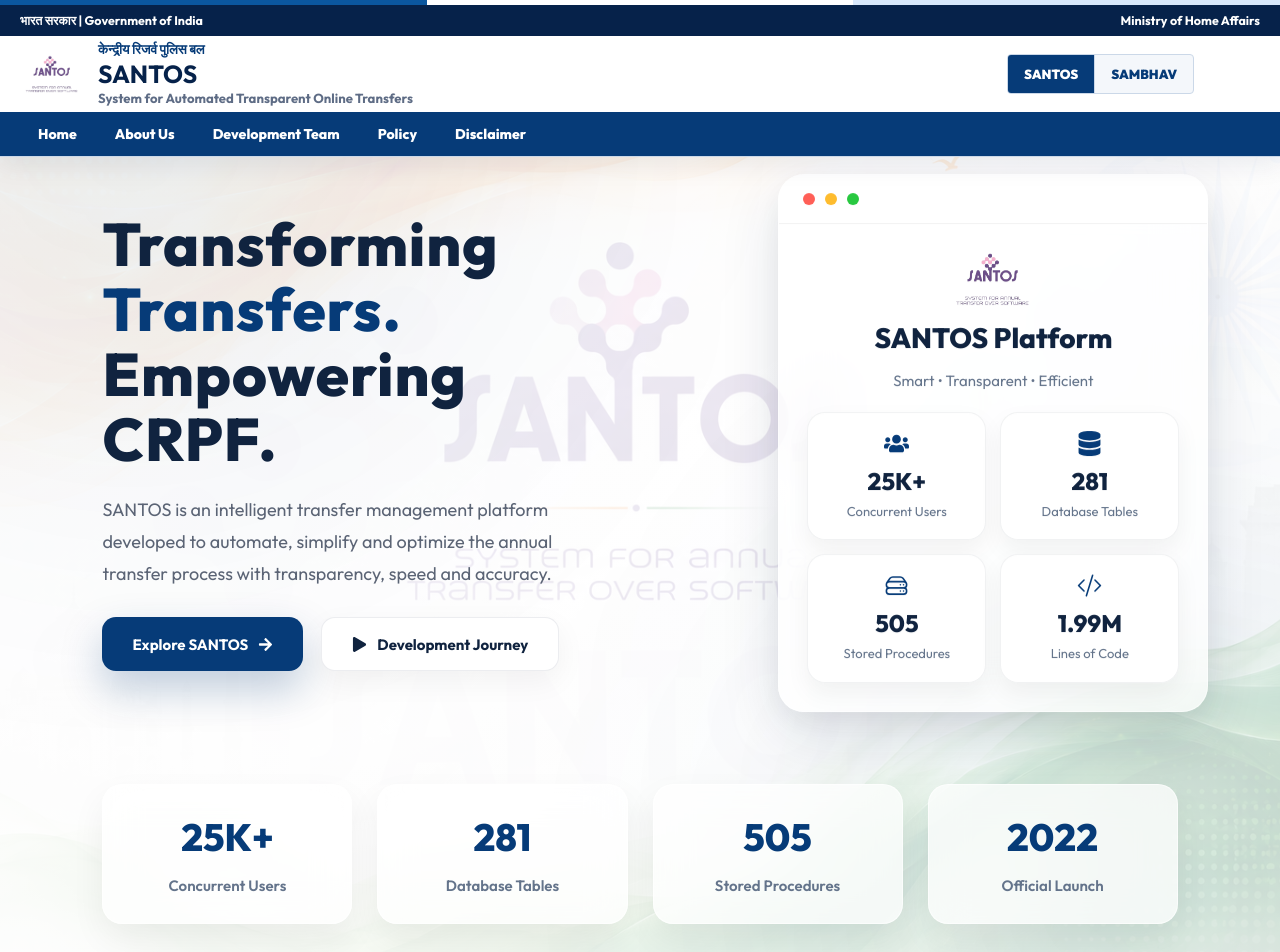
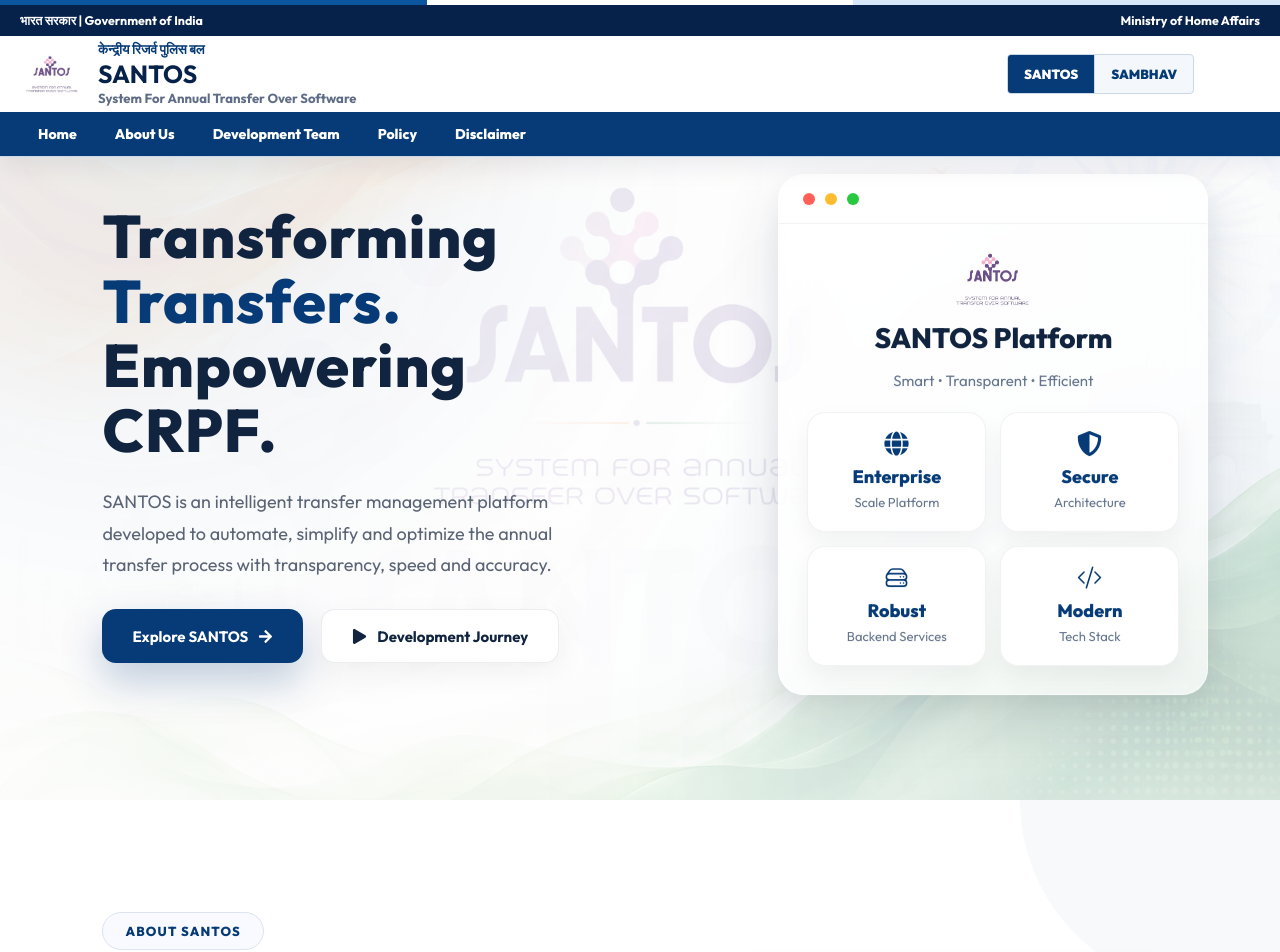
Before and after one commit to dutt447utt447/santosweb, a React (Vite) app: page /gallery in a window 1280 px wide. Shown: the top 952 px of the page. Built offline with nearby package versions, Linux system fonts and the light colour scheme.

Commit message:
chore: replace crpf leadership image with 67th AIPDM trophy group image and update subtitle

```diff
--- a/src/App.jsx
+++ b/src/App.jsx
@@ -9,7 +9,7 @@
 import EngineeringScale from "./Components/EngineeringScale/EngineeringScale";
 
 import Leadership from "./Components/Leadership/Leadership";
-import QuickStats from "./Components/QuickStats/QuickStats";
+
 import Achievements from "./Components/Achievements/Achievements";
 import FeaturedIn from "./Components/FeaturedIn/FeaturedIn";
 import Footer from "./Components/Footer/Footer";
@@ -49,7 +49,7 @@
       <Leadership />
       <Technology />
       <EngineeringScale />
-      <QuickStats />
+
       <Achievements />
       <FeaturedIn />
       <Footer />
--- a/src/Components/About/About.jsx
+++ b/src/Components/About/About.jsx
@@ -60,7 +60,7 @@
           </h2>
 
           <p className="about-text">
-            SANTOS (System for Annual Transfer Operating System) is an
+            SANTOS (System for Annual Transfer Over Software) is an
             enterprise platform developed for CRPF to modernize, automate and
             simplify the annual transfer process through secure, transparent and
             policy-based digital workflows.
--- a/src/Components/Footer/Footer.jsx
+++ b/src/Components/Footer/Footer.jsx
@@ -18,7 +18,7 @@
       logoSrc={logo}
       navLinks={navLinks}
       projectTitle="SANTOS"
-      projectSubtitle="System for Automated Transparent Online Transfers"
+      projectSubtitle="System For Annual Transfer Over Software"
     />
   );
 }
--- a/src/Components/Hero/Hero.css
+++ b/src/Components/Hero/Hero.css
@@ -641,13 +641,15 @@
 
 .mini-card h4{
 
-    font-size:26px;
+    font-size:20px;
 
-    color:#10233F;
+    color:#063b78;
 
     font-weight:800;
 
     margin-bottom:6px;
+
+    line-height:1.2;
 
 }
 
@@ -815,18 +817,6 @@
 
 }
 
-.hero-watermark{
-
-width:420px;
-
-right:50%;
-
-top:65%;
-
-transform:translate(50%,-50%);
-
-}
-
 }
 
 @media(max-height:820px) and (min-width:1201px){
@@ -914,7 +904,7 @@
 
 .mini-card h4{
 
-font-size:24px;
+font-size:18px;
 
 }
 
@@ -1014,12 +1004,6 @@
 
 }
 
-.hero-watermark{
-
-display:none;
-
-}
-
 }
 
 @media(max-width:480px){
--- a/src/Components/Hero/Hero.jsx
+++ b/src/Components/Hero/Hero.jsx
@@ -4,8 +4,8 @@
 import {
   FaArrowRight,
   FaPlay,
-  FaDatabase,
-  FaUsers,
+  FaShieldAlt,
+  FaGlobe,
 } from "react-icons/fa";
 import { HiOutlineServerStack } from "react-icons/hi2";
 import { BsCodeSlash } from "react-icons/bs";
@@ -55,7 +55,7 @@
               <FaArrowRight />
             </a>
 
-            <a className="secondary-btn" href="#journey">
+            <a className="secondary-btn" href="/development-team">
               <FaPlay />
               Development Journey
             </a>
@@ -90,27 +90,27 @@
               <div className="dashboard-grid">
 
                 <div className="mini-card">
-                  <FaUsers />
-                  <h4>25K+</h4>
-                  <span>Concurrent Users</span>
+                  <FaGlobe />
+                  <h4>Enterprise</h4>
+                  <span>Scale Platform</span>
                 </div>
 
                 <div className="mini-card">
-                  <FaDatabase />
-                  <h4>281</h4>
-                  <span>Database Tables</span>
+                  <FaShieldAlt />
+                  <h4>Secure</h4>
+                  <span>Architecture</span>
                 </div>
 
                 <div className="mini-card">
                   <HiOutlineServerStack />
-                  <h4>505</h4>
-                  <span>Stored Procedures</span>
+                  <h4>Robust</h4>
+                  <span>Backend Services</span>
                 </div>
 
                 <div className="mini-card">
                   <BsCodeSlash />
-                  <h4>1.99M</h4>
-                  <span>Lines of Code</span>
+                  <h4>Modern</h4>
+                  <span>Tech Stack</span>
                 </div>
 
               </div>
@@ -122,30 +122,7 @@
 
       </div>
 
-      {/* Bottom Stats */}
-      <div className="hero-stats">
 
-        <div className="stat-box">
-          <h2>25K+</h2>
-          <p>Concurrent Users</p>
-        </div>
-
-        <div className="stat-box">
-          <h2>281</h2>
-          <p>Database Tables</p>
-        </div>
-
-        <div className="stat-box">
-          <h2>505</h2>
-          <p>Stored Procedures</p>
-        </div>
-
-        <div className="stat-box">
-          <h2>2022</h2>
-          <p>Official Launch</p>
-        </div>
-
-      </div>
 
     </section>
   );
--- a/src/Components/Leadership/Leadership.jsx
+++ b/src/Components/Leadership/Leadership.jsx
@@ -95,7 +95,7 @@
                 />
 
                 <div className="leader-badge">
-                  Founder & CEO
+                  Founder
                 </div>
               </div>
 
@@ -104,7 +104,7 @@
                 <h3>Vitul Kumar</h3>
 
                 <h4>
-                  Founder & Chief Executive Officer
+                  Founder
                 </h4>
 
                 <p>
--- a/src/Components/Navbar/Navbar.jsx
+++ b/src/Components/Navbar/Navbar.jsx
@@ -26,7 +26,7 @@
       logoSrc={logo}
       navLinks={navLinks}
       projectTitle="SANTOS"
-      projectSubtitle="System for Automated Transparent Online Transfers"
+      projectSubtitle="System For Annual Transfer Over Software"
     />
   );
 }
--- a/src/Components/Technology/Technology.jsx
+++ b/src/Components/Technology/Technology.jsx
@@ -1,65 +1,61 @@
 import React from "react";
 import { motion } from "framer-motion";
 import {
-  FaReact,
-  FaJava,
-  FaDocker,
-  FaAws,
+  FaGlobe,
+  FaServer,
+  FaDatabase,
+  FaShieldAlt,
+  FaCloud,
+  FaCubes,
+  FaChartLine,
   FaChartBar,
 } from "react-icons/fa";
-
-import {
-  SiSpringboot,
-  SiPostgresql,
-  SiGrafana,
-
-} from "react-icons/si";
 
 import "./Technology.css";
 
 const technologies = [
   {
-    icon: <FaReact />,
-    title: "React",
-    category: "Frontend Framework",
+    icon: <FaGlobe />,
+    title: "Modern UI Framework",
+    category: "Frontend",
     badge: "High Performance",
     description:
-      "Provides a fast, responsive and interactive user interface using reusable components and Virtual DOM.",
+      "Delivers a fast, responsive and interactive user experience with modern component-based architecture.",
 
     features: [
       "Component Based",
-      "Virtual DOM",
-      "Responsive UI",
-      "High Performance",
+      "Responsive Design",
+      "Dynamic UI",
+      "Optimized Rendering",
     ],
   },
 
   {
-    icon: <SiSpringboot />,
-    title: "Spring Boot",
-    category: "Backend Framework",
-    badge: "Enterprise Secure",
+    icon: <FaServer />,
+    title: "Enterprise Backend",
+    category: "Backend Services",
+    badge: "Enterprise Grade",
     description:
-      "Handles business logic, REST APIs and enterprise workflows with scalability and reliability.",
+      "Manages business logic, APIs and enterprise workflows with robust scalability and reliability.",
 
     features: [
-      "REST APIs",
-      "Secure Services",
+      "RESTful APIs",
+      "Service Oriented",
       "Business Logic",
       "Scalable Architecture",
     ],
   },
 
   {
-    icon: <SiPostgresql />,
-    title: "PostgreSQL",
-    category: "Database",
+    icon: <FaDatabase />,
+    title: "Relational Database",
+    category: "Data Management",
     badge: "Reliable Storage",
     description:
-      "Stores enterprise data securely with optimized queries, high integrity and ACID compliance.",
+      "Manages enterprise data securely with structured storage, high integrity and transactional compliance.",
 
     features: [
-      "ACID Compliance",
+      "Data Integrity",
       "Optimized Queries",
       "Secure Storage",
       "High Reliability",
@@ -67,15 +63,15 @@
   },
 
   {
-    icon: <FaJava />,
-    title: "JWT Security",
-    category: "Authentication",
+    icon: <FaShieldAlt />,
+    title: "Secure Authentication",
+    category: "Security Layer",
     badge: "Protected Access",
     description:
-      "Implements secure authentication and authorization ensuring trusted access across the platform.",
+      "Provides secure authentication and authorization ensuring trusted access across the platform.",
 
     features: [
-      "JWT Tokens",
+      "Token Based Auth",
       "Authorization",
       "Role Based Access",
       "Secure Login",
@@ -83,12 +79,12 @@
   },
 
   {
-    icon: <FaAws />,
-    title: "AWS Cloud",
-    category: "Infrastructure",
+    icon: <FaCloud />,
+    title: "Cloud Infrastructure",
+    category: "Hosting & Infra",
     badge: "Cloud Native",
     description:
-      "Provides scalable cloud infrastructure with high availability and enterprise deployment capabilities.",
+      "Offers scalable cloud infrastructure with high availability and enterprise deployment capabilities.",
 
     features: [
       "Cloud Hosting",
@@ -99,28 +95,28 @@
   },
 
   {
-    icon: <FaDocker />,
-    title: "Docker",
-    category: "Containerization",
+    icon: <FaCubes />,
+    title: "Container Platform",
+    category: "Deployment",
     badge: "Production Ready",
     description:
-      "Ensures consistent deployments across development, testing and production environments.",
+      "Enables consistent deployments across development, testing and production environments.",
 
     features: [
-      "Containers",
-      "Easy Deployment",
-      "Isolation",
-      "Scalable",
+      "Containerized Apps",
+      "Automated Deployment",
+      "Environment Isolation",
+      "Scalable Infra",
     ],
   },
 
   {
-    icon: <SiGrafana />,
-    title: "Grafana",
-    category: "Monitoring",
+    icon: <FaChartLine />,
+    title: "System Monitoring",
+    category: "Observability",
     badge: "Live Monitoring",
     description:
-      "Tracks infrastructure, servers and services using real-time dashboards and intelligent alerts.",
+      "Tracks infrastructure and services using real-time dashboards and intelligent alerting systems.",
 
     features: [
       "Live Metrics",
@@ -132,7 +128,7 @@
 
   {
     icon: <FaChartBar />,
-  title: "Power BI",
+    title: "Analytics Platform",
     category: "Business Intelligence",
     badge: "Data Driven",
     description:
--- a/src/Pages/InfoPage/InfoPage.css
+++ b/src/Pages/InfoPage/InfoPage.css
@@ -327,7 +327,18 @@
   margin-top: 24px;
 }
 
-.info-metric,
+.info-metric {
+  display: flex;
+  flex-direction: column;
+  justify-content: center;
+  min-height: 126px;
+  padding: 22px 20px;
+  border: 1px solid #dbe5f0;
+  border-radius: 8px;
+  background: #ffffff;
+  box-shadow: 0 10px 24px rgba(6, 27, 58, 0.04);
+}
+
 .person-card {
   display: grid;
   min-height: 126px;
@@ -395,7 +406,14 @@
   text-transform: uppercase;
 }
 
-.info-metric strong,
+.info-metric strong {
+  display: block;
+  color: var(--info-blue, #063b78);
+  font-size: 1.35rem;
+  font-weight: 800;
+  line-height: 1.25;
+}
+
 .person-card strong {
   display: block;
   color: var(--info-ink);
@@ -417,10 +435,14 @@
   position: relative;
   display: grid;
   grid-template-columns: 154px minmax(0, 1fr);
-  gap: 20px;
+  grid-template-rows: auto auto;
+  gap: 8px 20px;
   padding: 20px;
   border-bottom: 1px solid #e4ebf4;
   background: #ffffff;
+  overflow: hidden;
+  word-wrap: break-word;
+  overflow-wrap: break-word;
 }
 
 .timeline-card:last-child {
@@ -432,7 +454,7 @@
   position: absolute;
   top: 0;
   bottom: 0;
-  left: 154px;
+  left: 174px;
   width: 1px;
   background: #e4ebf4;
 }
@@ -441,18 +463,29 @@
   position: relative;
   margin: 0;
   color: var(--info-blue);
+  grid-column: 1;
+  grid-row: 1;
+  align-self: start;
+  padding-top: 2px;
 }
 
 .timeline-card h3 {
-  margin: 0 0 8px;
+  margin: 0;
   color: var(--info-ink);
   font-size: 1.1rem;
   font-weight: 850;
   line-height: 1.32;
+  grid-column: 2;
+  grid-row: 1;
 }
 
 .timeline-card p {
   margin: 0;
+  grid-column: 2;
+  grid-row: 2;
+  color: #667992;
+  font-size: 0.92rem;
+  line-height: 1.65;
 }
 
 .info-table-wrap {
--- a/src/Pages/SambhavPage/components/Leadership.jsx
+++ b/src/Pages/SambhavPage/components/Leadership.jsx
@@ -1,5 +1,5 @@
 import { CheckCircle2 } from "lucide-react";
-import crpfLeadershipImage from "../../../assets/sambhav/images/CRPF.jpeg";
+import crpfLeadershipImage from "../../../assets/sambhav/images/CRPF.png";
 import sambhavLogo from "../../../assets/sambhav/images/logo.png";
 import sunilDuttImage from "../../../assets/sambhav/images/SunilDuttImage.webp";
 import vitulKumarImage from "../../../assets/sambhav/images/VitulKumar.webp";
--- a/src/data/santosPages.js
+++ b/src/data/santosPages.js
@@ -8,8 +8,8 @@
       "SANTOS was launched in 2022 as a policy-driven transfer management platform for the Central Reserve Police Force. It combines a secure web portal, mobile-facing services integrated with SAMBHAV, transfer policy logic, preference collection, vacancy mapping, and large-scale data processing into one operational ecosystem.",
     heroFacts: [
       { label: "Launched", value: "2022" },
-      { label: "Database", value: "Oracle 19c" },
-      { label: "Max concurrency", value: "25,000" },
+      { label: "Database", value: "Enterprise RDBMS" },
+      { label: "Max concurrency", value: "20,000+" },
       { label: "Recognition", value: "Champion IT Project 2024" },
     ],
     highlights: [
@@ -56,8 +56,8 @@
         table: {
           columns: ["Year", "Personnel affected", "Choices filled", "Special cases", "Retention cases", "Transfers processed"],
           rows: [
-            ["2022", "59,510", "59,482", "1,004", "4,802", "59,557"],
-            ["2023", "52,263", "52,162", "1,733", "4,472", "52,263"],
+            ["2022", "~59,000", "~59,000", "~1,000", "~4,800", "~59,000"],
+            ["2023", "~52,000", "~52,000", "~1,700", "~4,400", "~52,000"],
           ],
         },
       },
@@ -91,18 +91,18 @@
     lead:
       "SANTOS is not a generic commercial transfer product. It was shaped by CRPF's own operational realities, transfer policy requirements, cadre diversity, and high-volume annual processing needs. The development journey shows a rapid transition from early prototype work to a scalable .NET Core MVC and Oracle-backed enterprise system.",
     heroFacts: [
-      { label: "First code", value: "05 Jan 2022" },
-      { label: "MVC migration", value: "29 Jan 2022" },
-      { label: "Database work", value: "07 Feb 2022" },
-      { label: "Lines of code", value: "1,991,867" },
+      { label: "First code", value: "Jan 2022" },
+      { label: "MVC migration", value: "Jan 2022" },
+      { label: "Database work", value: "Feb 2022" },
+      { label: "Lines of code", value: "1.9M+" },
     ],
     highlights: [
-      "Initial code was written on ASP.NET Web Forms on 05 January 2022.",
-      "The project moved to .NET Core framework with C# MVC on 29 January 2022.",
-      "Database creation began on 07 February 2022 with 13 initial tables and a flow diagram.",
-      "The system has grown to 281 database tables, 505 procedures, and 55 functions.",
-      "Oracle 19c is used as the database platform.",
-      "IIS serves the web portal, while Node-Express supports mobile app APIs.",
+      "Initial code was written on ASP.NET Web Forms in January 2022.",
+      "The project moved to .NET Core framework with C# MVC later in January 2022.",
+      "Database creation began in February 2022 with initial tables and a flow diagram.",
+      "The system has grown to 200+ database tables, 500+ procedures, and 50+ functions.",
+      "An enterprise relational database is used as the database platform.",
+      "Web server handles the portal, while separate API nodes support mobile app services.",
     ],
     sections: [
       {
@@ -117,7 +117,6 @@
           { role: "DC/IT", name: "Vivek Kumar" },
           { role: "AC/IT", name: "Ashish Rawat" },
           { role: "ASI/Tech", name: "Sunil Dutt" },
-          { role: "Programming Event", name: "ASI/Tech Ashok Yadav" },
         ],
       },
       {
@@ -160,12 +159,12 @@
           "The choice filling phase was supported by multiple Node-Express API nodes and an active or standby web portal arrangement for continuity.",
         ],
         metrics: [
-          { label: "Database tables", value: "281" },
-          { label: "Stored procedures", value: "505" },
-          { label: "Functions", value: "55" },
-          { label: "Max concurrency", value: "25,000" },
-          { label: "Transfer cycle 2022", value: "59,557 processed" },
-          { label: "Transfer cycle 2023", value: "52,263 processed" },
+          { label: "Database tables", value: "200+" },
+          { label: "Stored procedures", value: "500+" },
+          { label: "Functions", value: "50+" },
+          { label: "Max concurrency", value: "20,000+" },
+          { label: "Transfer cycle 2022", value: "50,000+ processed" },
+          { label: "Transfer cycle 2023", value: "50,000+ processed" },
         ],
       },
       {
@@ -256,8 +255,8 @@
         table: {
           columns: ["Year", "Special cases", "Retention cases", "Special approved", "Retention approved"],
           rows: [
-            ["2022", "1,004", "4,802", "670", "1,389"],
-            ["2023", "1,733", "4,472", "As per competent authority", "As per competent authority"],
+            ["2022", "~1,000", "~4,800", "~670", "~1,400"],
+            ["2023", "~1,700", "~4,400", "As per competent authority", "As per competent authority"],
           ],
         },
       },
@@ -344,7 +343,6 @@
     sourceLinks: [
       { label: "Official CRPF SANTOS page", url: "https://crpf.gov.in/SANTOS" },
       { label: "Official CRPF website", url: "https://crpf.gov.in/Index" },
-      { label: "CRPF WebVPN", url: "https://webvpn.crpf.gov.in" },
     ],
   },
 };
```
Also changed, not shown: src/assets/sambhav/images/CRPF.jpeg (deleted), 1 other file (tests, documents, lock files or other folders). Lines whose indentation alone changed are shown as unchanged.
